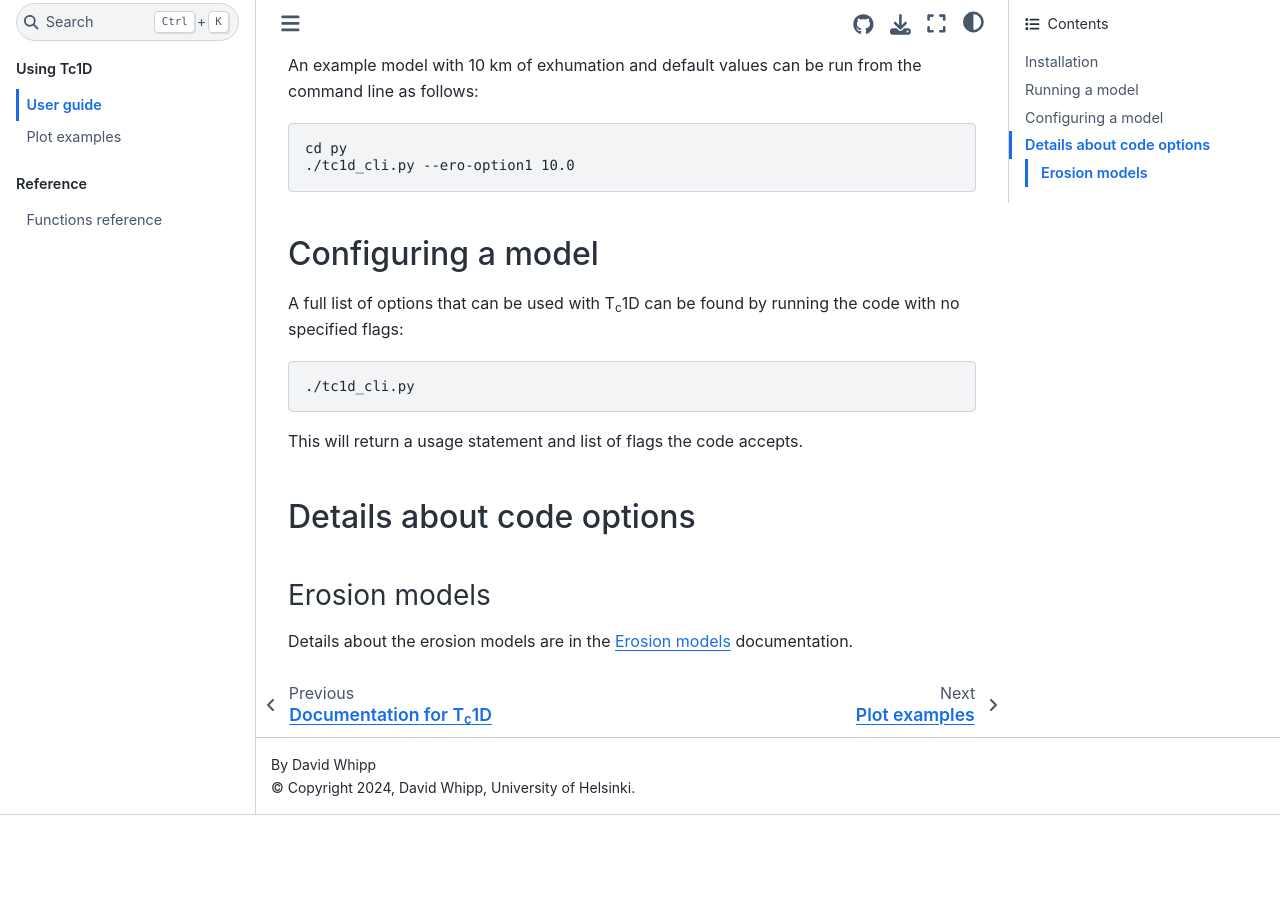
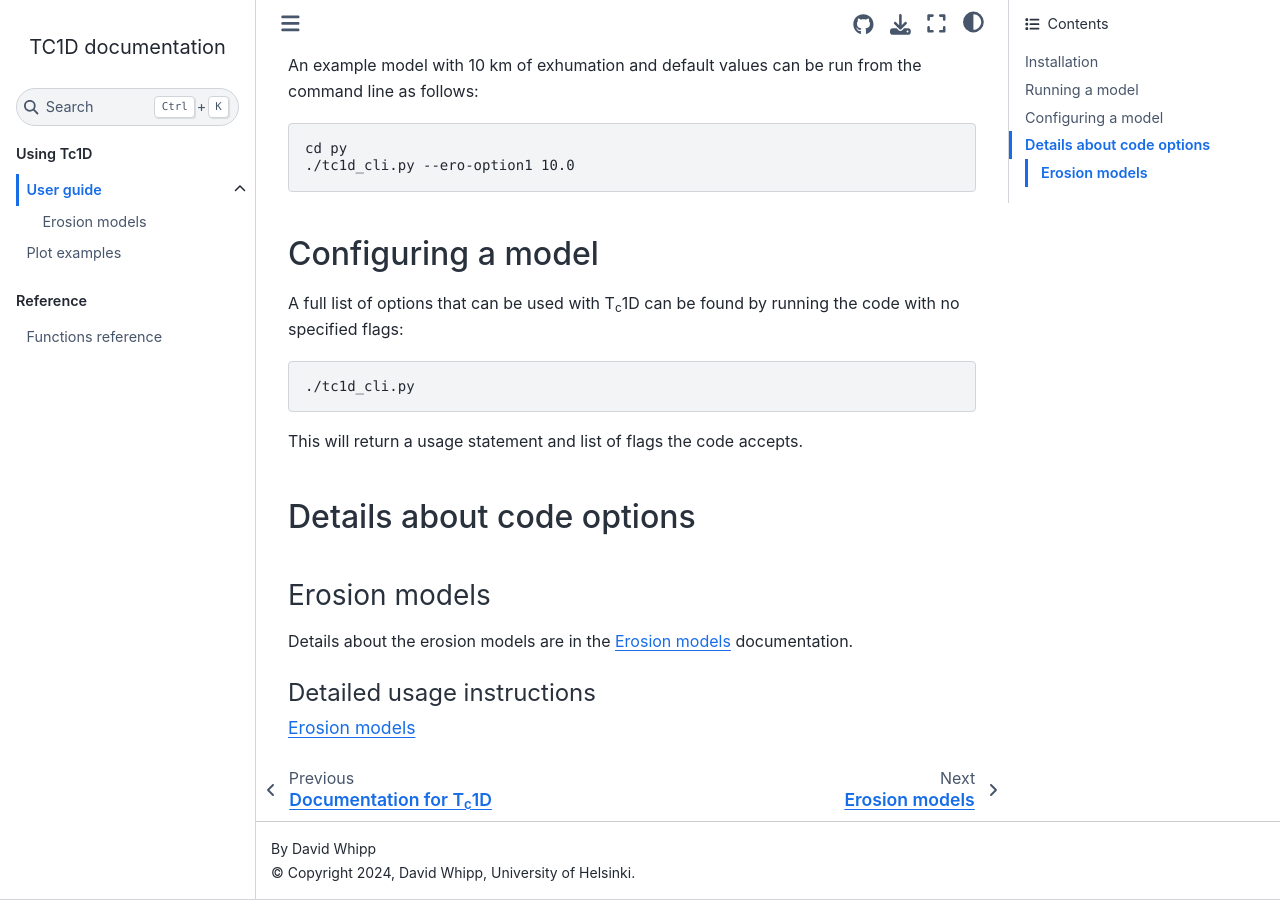
Before and after one commit to HUGG/TC1D, a Sphinx documentation site: the page built from docs/source/usage.rst, in a window 1280 px wide and 900 px high, scrolled down 665 px. Built offline with Sphinx 7.4.7 and the Sphinx Book theme 1.1.4, drawn with Linux system fonts in a browser that asks for light colours; before the commit the page ends 1480 px from its top, so only the background shows below that.

Commit message:
Update formatting of documentation TOC

```diff
--- a/docs/source/reference.rst
+++ b/docs/source/reference.rst
@@ -5,12 +5,16 @@
 ----------------------------
 
 ``calculate_misfit``
-~~~~~~~~~~~~~~~
+~~~~~~~~~~~~~~~~~~~~
 
 .. autofunction:: tc1d.calculate_misfit
 
+``calculate_erosion_rate``
+~~~~~~~~~~~~~~~~~~~~~~~~~~~
+
+.. autofunction:: tc1d.calculate_erosion_rate
+
 ``init_params``
-
 ~~~~~~~~~~~~~~~
 
 .. autofunction:: tc1d.init_params
--- a/docs/source/usage.rst
+++ b/docs/source/usage.rst
@@ -50,3 +50,9 @@
 ~~~~~~~~~~~~~~
 
 Details about the erosion models are in the :doc:`erosion-models` documentation.
+
+.. toctree::
+   :maxdepth: 1
+   :caption: Detailed usage instructions
+
+   erosion-models
```
